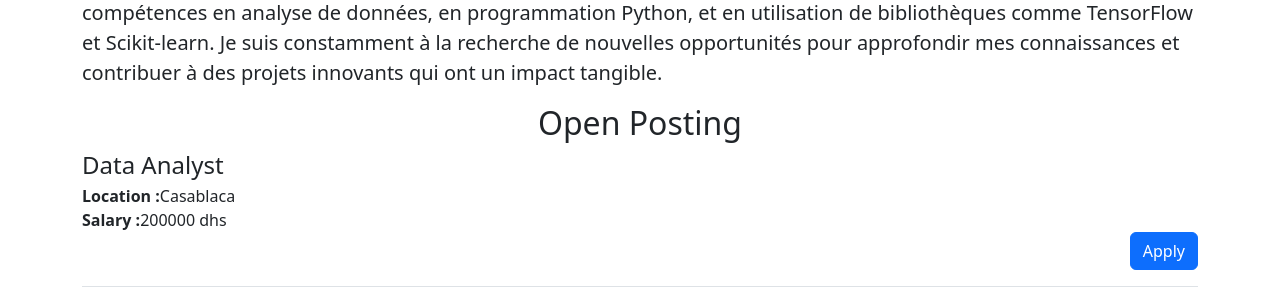
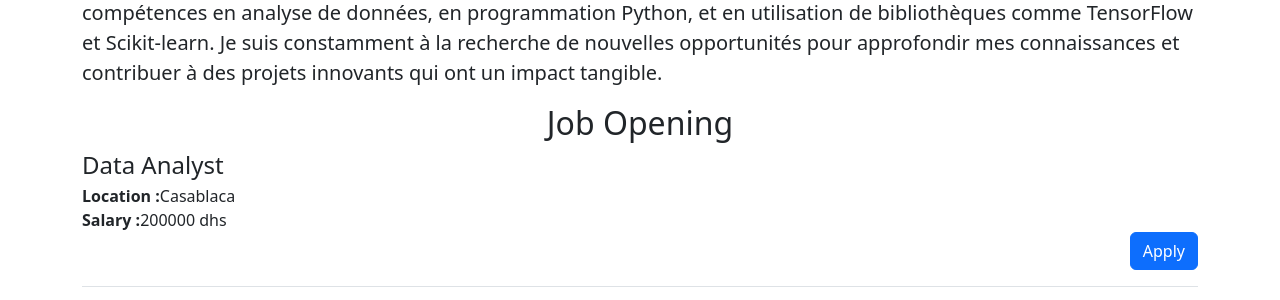
Before and after one commit to HAMZA200412/web-dev., a Flask app: page / in a window 1280 px wide. Shown: the part 584-884 px from the top of the page. Run offline with Flask 3, Linux system fonts and the light colour scheme.

Commit message:
modifying

```diff
--- a/templates/home.html
+++ b/templates/home.html
@@ -22,7 +22,7 @@
       <p class="lead">
         Je suis un étudiant passionné par la data science et l'intelligence artificielle, avec une forte motivation pour exploiter le potentiel des données pour résoudre des problèmes complexes. Mon parcours académique en mathématiques appliquées et en informatique m'a permis de développer une solide compréhension des algorithmes de machine learning et des techniques de traitement des données. J'ai réalisé plusieurs projets pratiques où j'ai appliqué mes compétences en analyse de données, en programmation Python, et en utilisation de bibliothèques comme TensorFlow et Scikit-learn. Je suis constamment à la recherche de nouvelles opportunités pour approfondir mes connaissances et contribuer à des projets innovants qui ont un impact tangible.
       </p>
-      <h2 class="text-center">Open Posting</h2>
+      <h2 class="text-center">Job Opening</h2>
       <div>
         {% for job in jobs %}
           {% include 'jobitem.html'%}
```
